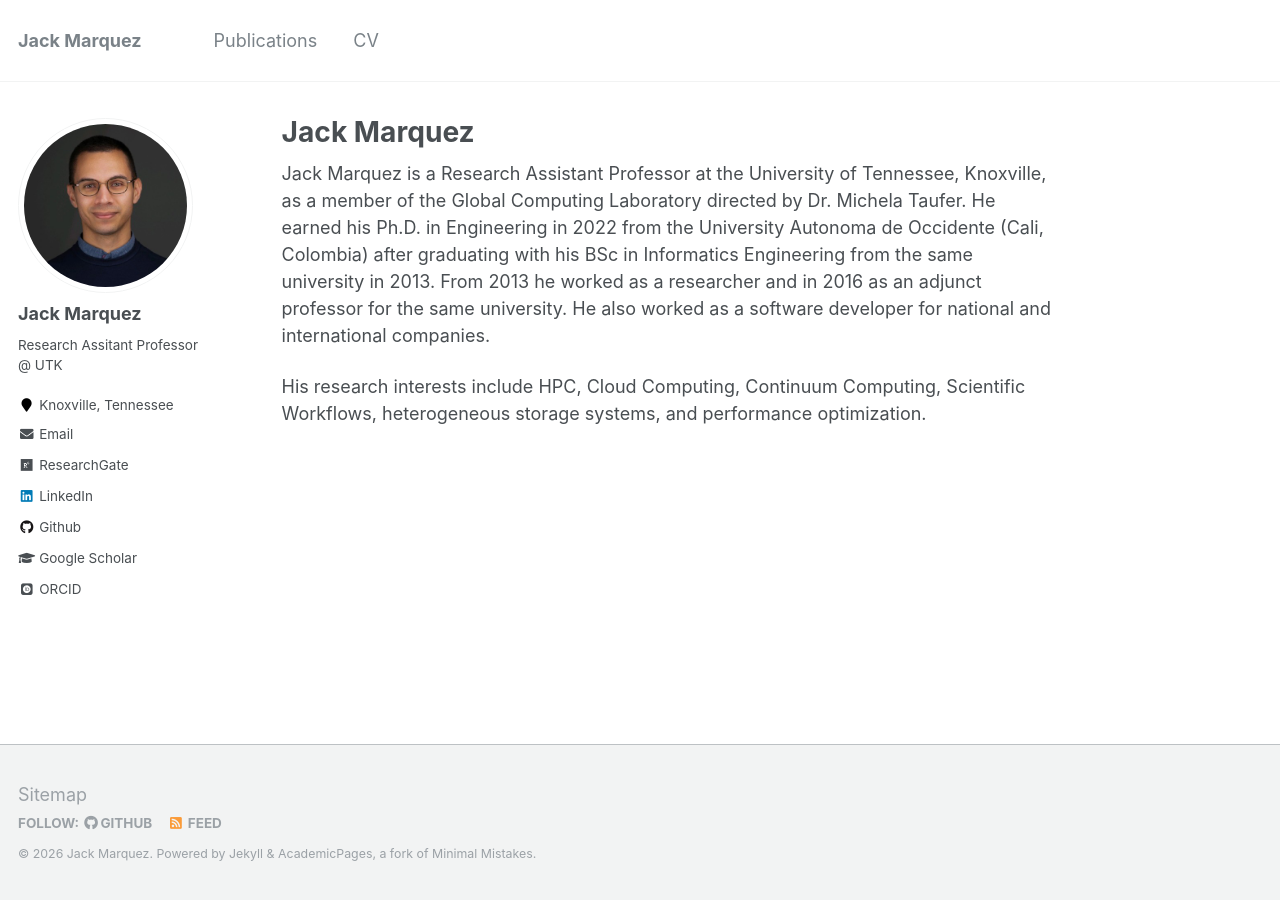
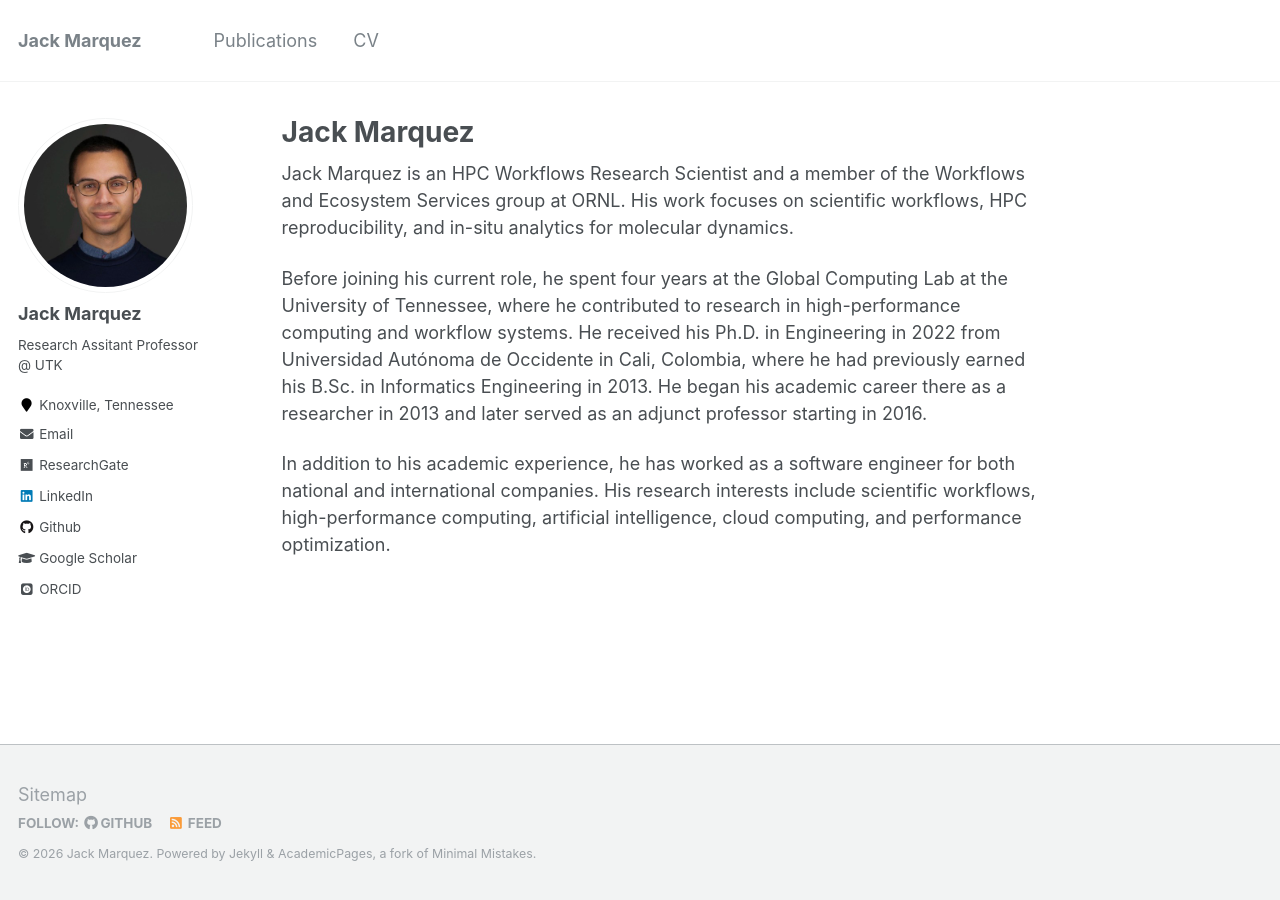
Before and after one commit to jackdmarquez/jackdmarquez.github.io, a Jekyll site: the page built from _pages/about.md, in a window 1280 px wide. Built offline with Jekyll 4.4.1, drawn with Linux system fonts in a browser that asks for light colours; some web fonts are replaced.

Commit message:
Revise about page for Jack Marquez's profile
Updated Jack Marquez's profile to reflect his current position and research focus, including details on his academic background and work experience.

```diff
--- a/_pages/about.md
+++ b/_pages/about.md
@@ -8,10 +8,11 @@ redirect_from:
   - /about.html
 ---
 
-Jack Marquez is a Research Assistant Professor at the University of Tennessee, Knoxville, as a member of the Global Computing Laboratory directed by Dr. Michela Taufer. He earned his Ph.D. in Engineering in 2022 from the University Autonoma de Occidente (Cali, Colombia) after graduating with his BSc in Informatics Engineering from the same university in 2013. From 2013 he worked as a researcher and in 2016 as an adjunct professor for the same university. He also worked as a software developer for national and international companies.
+Jack Marquez is an HPC Workflows Research Scientist and a member of the Workflows and Ecosystem Services group at ORNL. His work focuses on scientific workflows, HPC reproducibility, and in-situ analytics for molecular dynamics.
 
-His research interests include HPC, Cloud Computing, Continuum Computing, Scientific Workflows, heterogeneous storage systems, and performance optimization.
+Before joining his current role, he spent four years at the Global Computing Lab at the University of Tennessee, where he contributed to research in high-performance computing and workflow systems. He received his Ph.D. in Engineering in 2022 from Universidad Autónoma de Occidente in Cali, Colombia, where he had previously earned his B.Sc. in Informatics Engineering in 2013. He began his academic career there as a researcher in 2013 and later served as an adjunct professor starting in 2016.
 
+In addition to his academic experience, he has worked as a software engineer for both national and international companies. His research interests include scientific workflows, high-performance computing, artificial intelligence, cloud computing, and performance optimization.
 
 <!-- This is the front page of a website that is powered by the [academicpages template](https://github.com/academicpages/academicpages.github.io) and hosted on GitHub pages. [GitHub pages](https://pages.github.com) is a free service in which websites are built and hosted from code and data stored in a GitHub repository, automatically updating when a new commit is made to the respository. This template was forked from the [Minimal Mistakes Jekyll Theme](https://mmistakes.github.io/minimal-mistakes/) created by Michael Rose, and then extended to support the kinds of content that academics have: publications, talks, teaching, a portfolio, blog posts, and a dynamically-generated CV. You can fork [this repository](https://github.com/academicpages/academicpages.github.io) right now, modify the configuration and markdown files, add your own PDFs and other content, and have your own site for free, with no ads! An older version of this template powers my own personal website at [stuartgeiger.com](http://stuartgeiger.com), which uses [this Github repository](https://github.com/staeiou/staeiou.github.io).
 
```
